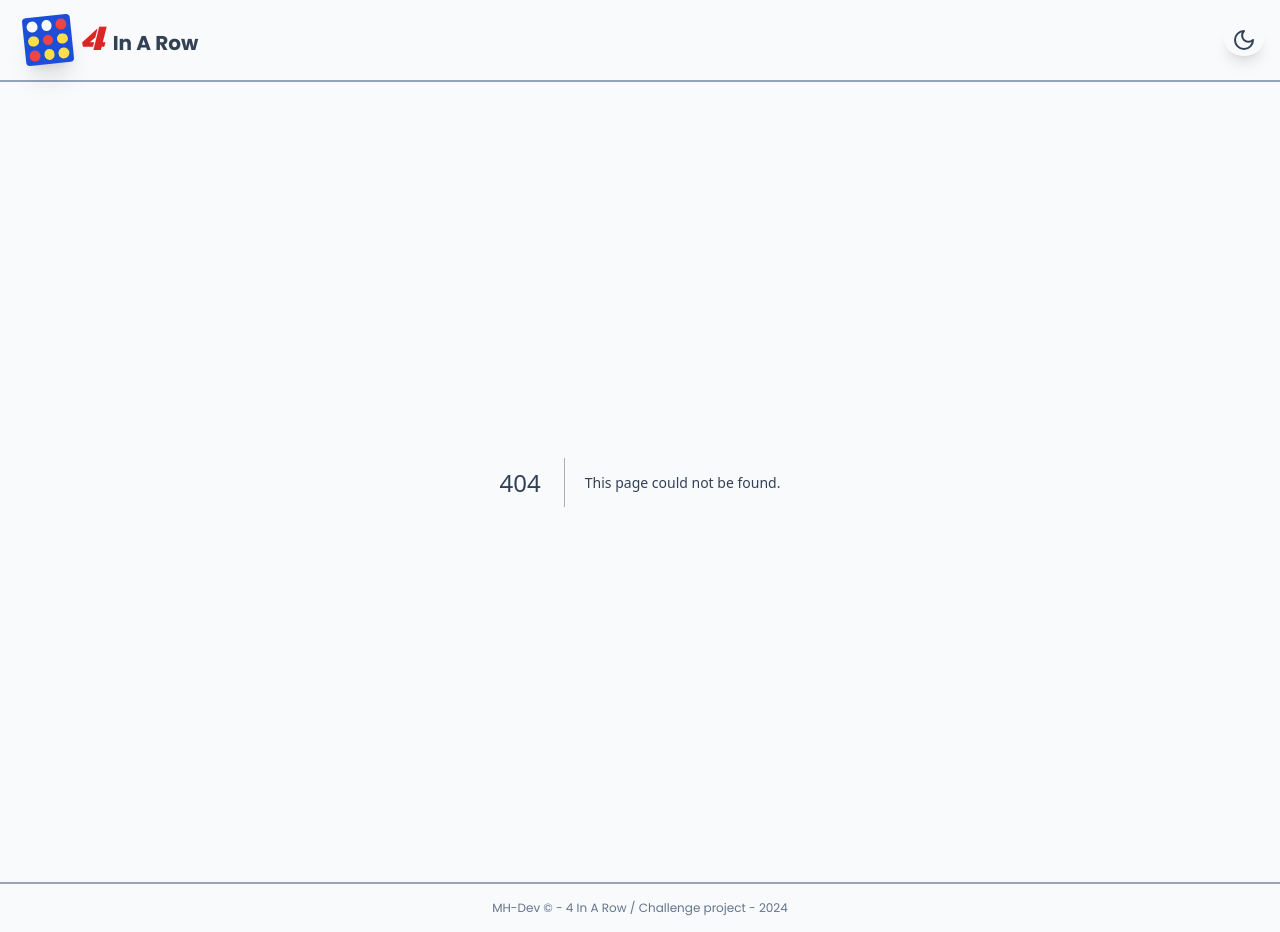
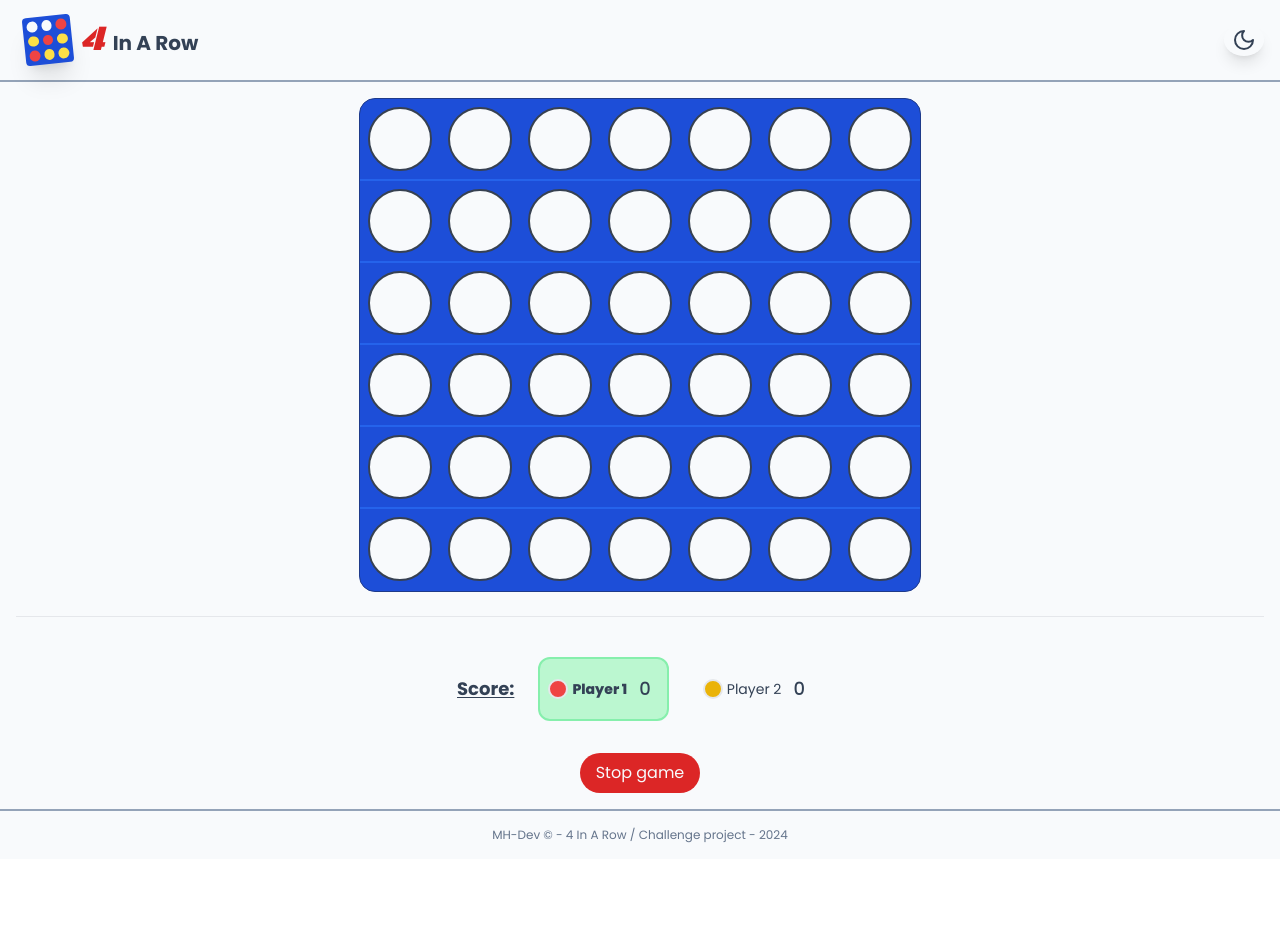
Before and after one commit to MH-DevApp/four-in-a-row, a Next.js app in the folder single/: page /game in a window 1280 px wide. Before the commit this address had no page. After the commit the page ends 859 px from the top, so only its background shows below. Built offline with nearby package versions, Linux system fonts and the light colour scheme.

Commit message:
feat: Game board component with grid board and dashboard

```diff
--- /dev/null
+++ b/single/app/game/page.tsx
@@ -0,0 +1,11 @@
+import GameBoardComponent from "@/game/GameBoardComponent";
+
+const GamePage = () => {
+  return (
+    <div className="flex flex-col items-center p-4 text-center">
+      <GameBoardComponent />
+    </div>
+  );
+};
+
+export default GamePage;
--- a/single/app/layout.tsx
+++ b/single/app/layout.tsx
@@ -20,7 +20,7 @@ export default function RootLayout({
       <body>
         <ThemeProvider>
           <HeaderComponent />
-          {children}
+          <main className="container mx-auto flex-auto">{children}</main>
           <FooterComponent />
         </ThemeProvider>
       </body>
--- a/single/app/page.tsx
+++ b/single/app/page.tsx
@@ -1,9 +1,5 @@
 import HomeComponent from "@/home/HomeComponent";
 
 export default function Home() {
-  return (
-    <main className="container mx-auto flex-auto">
-      <HomeComponent />
-    </main>
-  );
+  return <HomeComponent />;
 }
--- /dev/null
+++ b/single/src/game/GameBoardComponent.tsx
@@ -0,0 +1,42 @@
+"use client";
+
+import { useGameStore } from "@/game/store/useGameStore";
+import GridContainerComponent from "@/game/components/GridContainerComponent";
+import DashBoardComponent from "@/game/components/DashBoardComponent";
+import { useRouter } from "next/navigation";
+
+const GameBoardComponent = () => {
+  const gameStore = useGameStore((state) => ({
+    gridBoard: state.gridBoard,
+    currentPlayer: state.currentPlayer,
+    score: state.score,
+  }));
+  const router = useRouter();
+
+  return (
+    <>
+      <div className="relative grid grid-cols-7 grid-rows-6 rounded-2xl border border-blue-900 bg-blue-700 dark:bg-blue-500">
+        {gameStore.gridBoard.reverse().map((row, rowIndex) => (
+          <GridContainerComponent
+            row={row}
+            rowIndex={rowIndex}
+            key={rowIndex}
+          />
+        ))}
+      </div>
+      <hr className="my-6 w-full" />
+      <DashBoardComponent
+        currentPlayer={gameStore.currentPlayer}
+        score={gameStore.score}
+      />
+      <button
+        onClick={() => router.replace("/")}
+        className="btn-custom mt-8 md:text-base"
+      >
+        Stop game
+      </button>
+    </>
+  );
+};
+
+export default GameBoardComponent;
--- /dev/null
+++ b/single/src/game/components/DashBoardComponent.tsx
@@ -0,0 +1,59 @@
+import { Player } from "@/game/store/useGameStore";
+import { PropsWithChildren } from "react";
+
+type DashBoardComponentProps = {
+  currentPlayer: Player;
+  score: { [key in Player]: number };
+};
+
+const DashBoardComponent = ({
+  currentPlayer,
+  score,
+}: DashBoardComponentProps) => {
+  return (
+    <div className="mt-4 flex flex-col items-center gap-6 text-sm md:flex-row">
+      <h4 className="text-lg font-semibold underline underline-offset-2">
+        Score:
+      </h4>
+      {Object.keys(score).map((player) => (
+        <PlayerContainerScore
+          playerKey={player}
+          currentPlayer={currentPlayer}
+          key={player}
+        >
+          <span
+            className={`block h-5 w-5 rounded-full border-2 ${player === currentPlayer ? "bg-red-500" : "bg-yellow-500"}`}
+          ></span>
+          <span>{player}</span>
+          <span className="p-2 text-lg font-medium">
+            {score[player as Player]}
+          </span>
+        </PlayerContainerScore>
+      ))}
+    </div>
+  );
+};
+
+const PlayerContainerScore = ({
+  playerKey,
+  currentPlayer,
+  children,
+}: PropsWithChildren<{
+  playerKey: string;
+  currentPlayer: Player;
+}>) => {
+  if (playerKey === currentPlayer) {
+    return (
+      <p className="flex items-center gap-1 rounded-xl border-2 border-green-300 bg-green-200 p-1 font-extrabold dark:border-green-400 dark:bg-green-300 dark:text-slate-800 md:p-2">
+        {children}
+      </p>
+    );
+  }
+  return (
+    <p className="flex items-center gap-1 rounded-xl border-2 border-transparent p-1 md:p-2">
+      {children}
+    </p>
+  );
+};
+
+export default DashBoardComponent;
--- /dev/null
+++ b/single/src/game/components/GridContainerComponent.tsx
@@ -0,0 +1,34 @@
+import { type ColorToken } from "@/game/store/useGameStore";
+import TokenComponent from "@/game/components/TokenComponent";
+
+type GridContainerComponentProps = {
+  row: ColorToken[];
+  rowIndex: number;
+};
+
+const getClassColumn = (rowIndex: number, colIndex: number) => {
+  let classColumn = "border-b-transparent";
+  if (rowIndex < 5) {
+    classColumn = "border-b-2 border-blue-600 dark:border-blue-400";
+  }
+
+  classColumn += " p-1 md:p-2";
+
+  return classColumn;
+};
+
+const GridContainerComponent = ({
+  row,
+  rowIndex,
+}: GridContainerComponentProps) => {
+  return row.reverse().map((value, colIndex) => (
+    <div
+      key={`${value}-${rowIndex}-${colIndex}`}
+      className={getClassColumn(rowIndex, colIndex)}
+    >
+      <TokenComponent colorToken={value} />
+    </div>
+  ));
+};
+
+export default GridContainerComponent;
--- /dev/null
+++ b/single/src/game/components/TokenComponent.tsx
@@ -0,0 +1,23 @@
+import { ColorToken } from "@/game/store/useGameStore";
+
+type TokenComponentProps = {
+  colorToken: ColorToken;
+};
+
+const TokenComponent = ({ colorToken }: TokenComponentProps) => {
+  if (colorToken === "R") {
+    return (
+      <div className="h-10 w-10 rounded-full border-8 border-double border-red-700 bg-red-500 dark:bg-red-400 md:h-16 md:w-16"></div>
+    );
+  } else if (colorToken === "Y") {
+    return (
+      <div className="h-10 w-10 rounded-full border-8 border-double border-yellow-600 bg-yellow-300 dark:bg-yellow-300 md:h-16 md:w-16"></div>
+    );
+  }
+
+  return (
+    <div className="h-10 w-10 rounded-full border-2 border-gray-700 bg-slate-50 md:h-16 md:w-16"></div>
+  );
+};
+
+export default TokenComponent;
```
